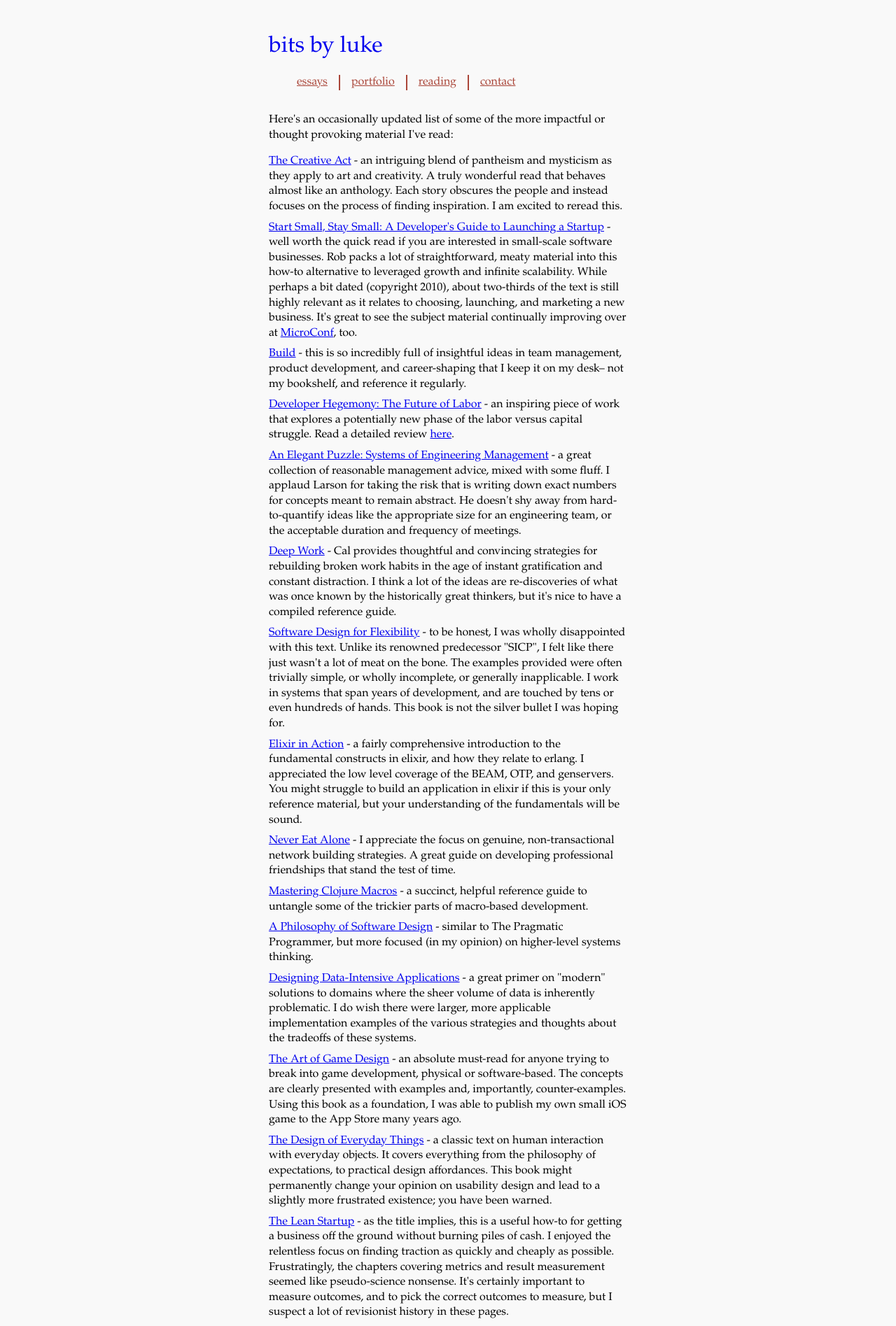
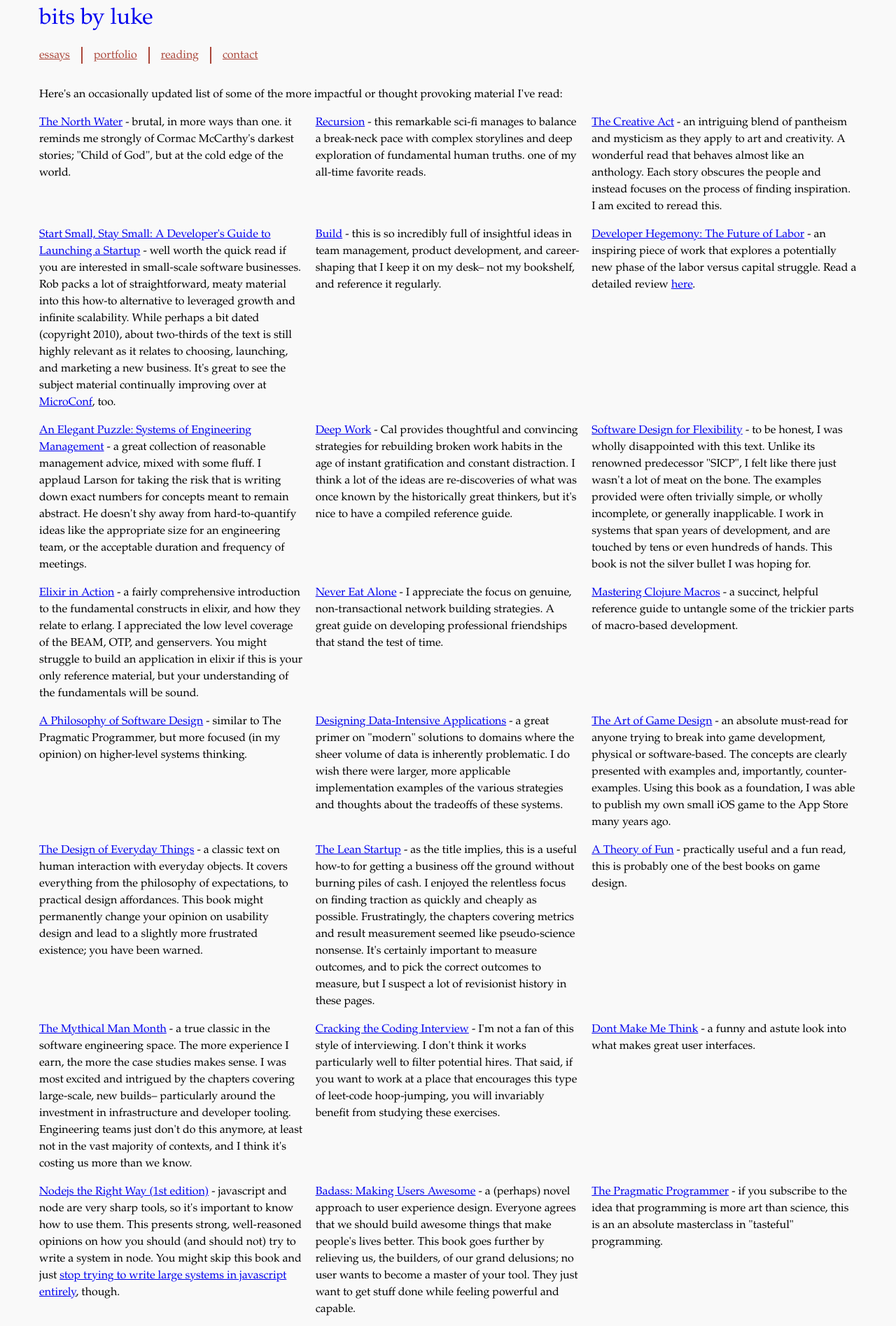
Before and after one commit to lwhorton/lwhorton.github.io, a Jekyll site: the page built from reading.html, in a window 1280 px wide. Shown: the top 1895 px of the page at 70% size. Built offline with Jekyll 4.4.1, drawn with Linux system fonts in a browser that asks for light colours.

Commit message:
some css updates; new form; ruby>3; reading

```diff
--- a/Gemfile
+++ b/Gemfile
@@ -8,7 +8,7 @@
 #
 # This will help ensure the proper Jekyll version is running.
 # Happy Jekylling!
-gem "jekyll", "~> 3.7.4"
+gem "jekyll", "~> 3.9.5"
 
 # This is the default theme for new Jekyll sites. You may change this to anything you like.
 gem "minima", "~> 2.0"
@@ -27,3 +27,6 @@
 
 # Performance-booster for watching directories on Windows
 gem "wdm", "~> 0.1.0" if Gem.win_platform?
+
+
+gem "webrick", "~> 1.8"
--- a/_sass/main.scss
+++ b/_sass/main.scss
@@ -3,10 +3,19 @@
 
 html {
     background-color: $background;
-    font-family: Garamond;
-    font-size: 16px;
-    line-height: 1.35rem;
-    width: 100%;
+    height: 100dvh;
+}
+
+body {
+  min-height: 100dvh;
+  height: 100dvh;
+  font-size: 16px;
+  font-weight: 300;
+  font-family: Garamond;
+  font-size: 16px;
+  line-height: 1.5;
+  max-width: 75rem;
+  margin: 0 auto 0 auto;
 }
 
 h1, h2, h3, h4, h5 {
@@ -22,23 +31,6 @@
     }
 }
 
-#site-header {
-  font-weight: 100;
-  border-bottom: none;
-
-  & > a {
-    text-decoration: none;
-  }
-
-  & > a:hover, a:visited {
-    color: inherit;
-  }
-}
-
-body {
-    margin: 0 1rem;
-}
-
 a:hover {
    color: black;
 }
@@ -50,7 +42,7 @@
     & ol {
       list-style: none;
       padding-bottom: 0;
-      padding-inline-start: 2.5rem;
+      //padding-inline-start: 2.5rem;
       margin: 0;
 
       display: flex;
@@ -125,8 +117,21 @@
 }
 
 #root {
-    margin: 3rem auto 2rem auto;
-    max-width: 32rem;
+  padding: 0.5rem 1rem;
+}
+
+#site-header {
+  font-weight: 100;
+  border-bottom: none;
+  margin-top: 0;
+
+  & > a {
+    text-decoration: none;
+  }
+
+  & > a:hover, a:visited {
+    color: inherit;
+  }
 }
 
 #portfolio {
@@ -173,8 +178,9 @@
   padding-left: 0;
 }
 
-#profile-links {
-  display: flex;
-  flex-direction: column;
-  list-style-type: none;
+#reading {
+  display: grid;
+  grid-template-columns: repeat(auto-fit, minmax(20rem, 1fr));
+  row-gap: .5rem;
+  column-gap: 1rem;
 }
--- a/reading.html
+++ b/reading.html
@@ -8,14 +8,30 @@
 provoking material I've read:
 </p>
 
-<ol class="list-style-none">
+<ol id="reading" class="list-style-none">
+  <li>
+    <a
+      href="https://us.macmillan.com/books/9781250118141/thenorthwater">The
+      North Water</a>
+    - brutal, in more ways than one. it reminds me strongly of Cormac McCarthy's
+    darkest stories; "Child of God", but at the cold edge of the world.
+  </li>
+
+  <li>
+    <a
+      href="https://blakecrouch.com/books/recursion/">Recursion</a>
+  - this remarkable sci-fi manages to balance a break-neck pace with complex
+    storylines and deep exploration of fundamental human truths. one of my
+    all-time favorite reads.
+  </li>
+
   <li>
     <a
       href="https://www.penguinrandomhouse.com/books/717356/the-creative-act-by-rick-rubin/">The
     Creative Act</a>
     - an intriguing blend of pantheism and mysticism as they apply to art and
-    creativity. A truly wonderful read that behaves almost like an anthology.
-    Each story obscures the people and instead focuses on the process of finding
+    creativity. A wonderful read that behaves almost like an anthology. Each
+    story obscures the people and instead focuses on the process of finding
     inspiration. I am excited to reread this.
   </li>
 
```
Also changed, not shown: contact.html (+1 -31 lines), Gemfile.lock, README.md, _sass/reset.scss (line endings or trailing spaces), 1 other file.
